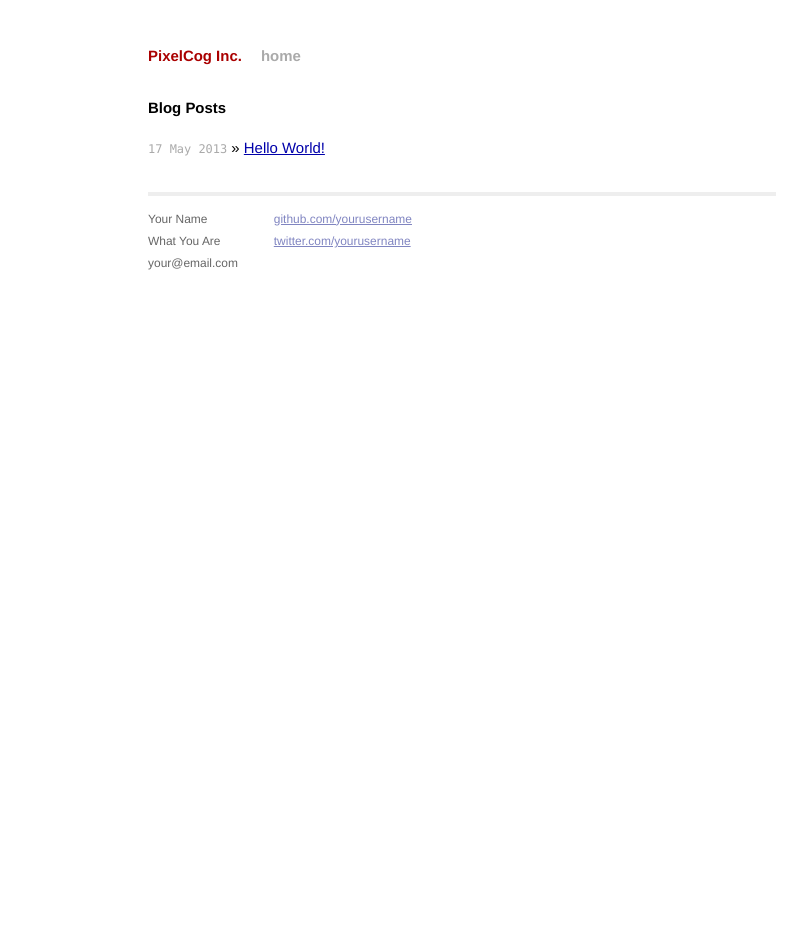
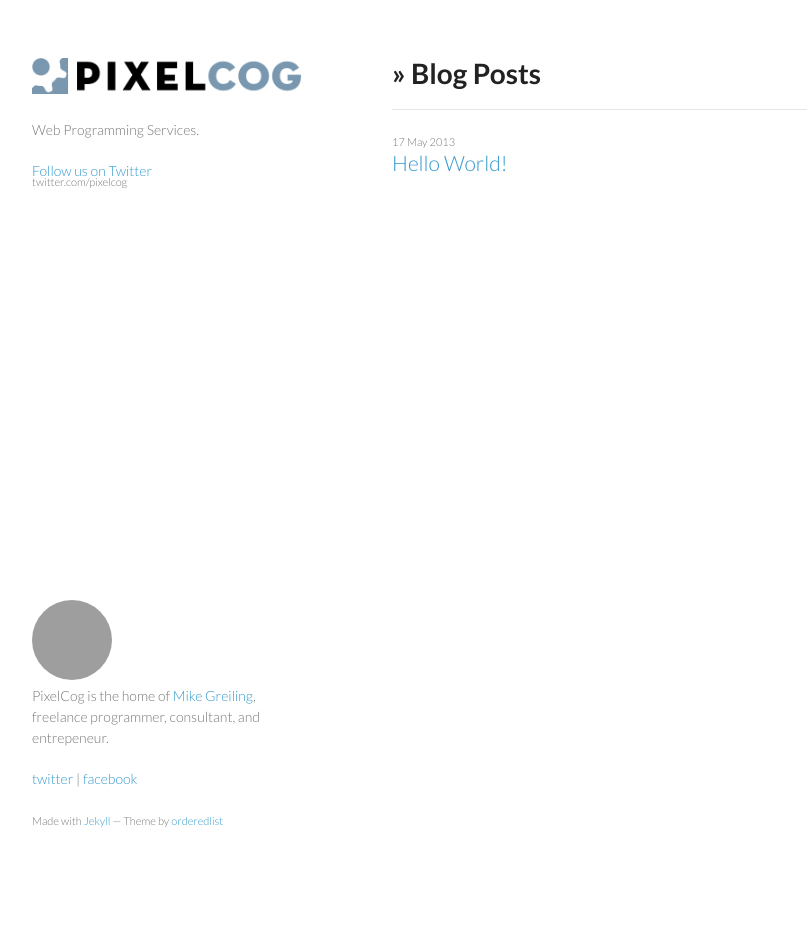
Before and after one commit to pixelcog/pixelcog.com, a Jekyll site: the page built from index.html, in a window 1280 px wide. Shown: the whole page, without its empty margins (178-985 px from the left). Built offline with Jekyll 4.4.1, drawn with Linux system fonts in a browser that asks for light colours; after the commit the page ends 900 px from its top, so only the background shows below that; grey boxes are pictures that could not be loaded.

Commit message:
install theme based on orderedlist.github.io/minimal

```diff
--- a/_layouts/default.html
+++ b/_layouts/default.html
@@ -1,46 +1,34 @@
-<!DOCTYPE html>
+<!doctype html>
 <html>
 	<head>
 		<meta charset="utf-8">
-        <meta http-equiv="X-UA-Compatible" content="IE=edge,chrome=1">
-        <title>{{ page.title }}</title>
-        <meta name="viewport" content="width=device-width">
+		<meta http-equiv="X-UA-Compatible" content="chrome=1">
+		<title>PixelCog | {{ page.title }}</title>
 
-        <!-- syntax highlighting CSS -->
+		<link rel="stylesheet" href="/css/main.css">
 		<link rel="stylesheet" href="/css/syntax.css">
-
-        <!-- Custom CSS -->
-        <link rel="stylesheet" href="/css/main.css">
-
+		<meta name="viewport" content="width=device-width, initial-scale=1, user-scalable=no">
+		<!--[if lt IE 9]>
+		<script src="//html5shiv.googlecode.com/svn/trunk/html5.js"></script>
+		<![endif]-->
 	</head>
 	<body>
-
-        <div class="container">
-          <div class="site">
-            <div class="header">
-              <h1 class="title"><a href="/">{{ site.name }}</a></h1>
-              <a class="extra" href="/">home</a>
+		<div class="wrapper">
+			<header>
+				<h1><a href="/"><img src="/img/pixelcog-logo.png" alt="{{ site.name }}" width="300" /></a></h1>
+				<p>Web Programming Services.</p>
+				<p class="view"><a href="http://twitter.com/pixelcog">Follow us on Twitter <small>twitter.com/pixelcog</small></a></p>
+			</header>
+			<section>
+				{{ content }}
+			</section>
+			<footer>
+				<img class="avatar" src="http://www.gravatar.com/avatar/33f90637d77f8d4da67faafd3af6597e?s=160" alt="Avatar">
+				<p>PixelCog is the home of <a href="http://github.com/mikegreiling">Mike Greiling</a>, freelance programmer, consultant, and entrepeneur.</p>
+				<p><a href="http://twitter.com/mikegreiling">twitter</a> | <a href="http://facebook.com/mike.greiling">facebook</a></p>
+				<p><small>Made with <a href="http://jekyllrb.com/">Jekyll</a> &mdash; Theme by <a href="https://github.com/orderedlist">orderedlist</a></small></p>
+			</footer>
 		</div>
-
-                {{ content }}
-
-            <div class="footer">
-              <div class="contact">
-                <p>
-                  Your Name<br />
-                  What You Are<br />
-                  your@email.com
-                </p>
-              </div>
-              <div class="contact">
-                <p>
-                  <a href="http://github.com/yourusername/">github.com/yourusername</a><br />
-                  <a href="http://twitter.com/yourusername/">twitter.com/yourusername</a><br />
-                </p>
-              </div>
-            </div>
-          </div>
-        </div> <!-- /container -->
-
+		<script src="js/scale.fix.js"></script>
 	</body>
 </html>
--- a/_layouts/post.html
+++ b/_layouts/post.html
@@ -1,7 +1,7 @@
 ---
 layout: default
 ---
-<h2>{{ page.title }}</h2>
+<h1>{{ page.title }}</h1>
 <p class="meta">{{ page.date | date_to_string }}</p>
 
 <div id="post">
--- a/css/main.css
+++ b/css/main.css
@@ -1,165 +1,302 @@
-/*****************************************************************************/
-/*
-/* Common
-/*
-/*****************************************************************************/
-
-/* Global Reset */
-* {
-  margin: 0;
-  padding: 0;
-}
-
-html, body { height: 100%; }
+@import url(https://fonts.googleapis.com/css?family=Lato:300italic,700italic,300,700);
 
 body {
-  background-color: #FFF;
-  font: 13.34px Helvetica, Arial, sans-serif;
-  font-size: small;
-  text-align: center;
+  padding:50px;
+  font:14px/1.5 Lato, "Helvetica Neue", Helvetica, Arial, sans-serif;
+  color:#777;
+  font-weight:300;
 }
 
 h1, h2, h3, h4, h5, h6 {
-  font-size: 100%; }
+  color:#222;
+  margin:0 0 20px;
+}
 
-h1 { margin-bottom: 1em; }
-p { margin: 1em 0; }
+p, ul, ol, table, pre, dl {
+  margin:0 0 20px;
+}
 
-a         { color: #00a; }
-a:hover   { color: #000; }
-a:visited { color: #a0a; }
+h1, h2, h3 {
+  line-height:1.1;
+}
+
+h1 {
+  font-size:28px;
+}
+
+h2 {
+  color:#393939;
+}
+
+h3, h4, h5, h6 {
+  color:#494949;
+}
+
+a {
+  color:#39c;
+  font-weight:400;
+  text-decoration:none;
+}
+
+a:hover {
+  color:#069;
+}
+
+a small {
+  font-size:11px;
+  color:#777;
+  margin-top:-0.6em;
+  display:block;
+}
+
+a:hover small {
+  color:#777;
+}
+
+.wrapper {
+  width:860px;
+  margin:0 auto;
+}
+
+blockquote {
+  border-left:1px solid #e5e5e5;
+  margin:0;
+  padding:0 0 0 20px;
+  font-style:italic;
+}
+
+code, pre {
+  font-family:Monaco, Bitstream Vera Sans Mono, Lucida Console, Terminal;
+  color:#333;
+  font-size:12px;
+}
+
+pre {
+  padding:8px 15px;
+  background: #f8f8f8;
+  border-radius:5px;
+  border:1px solid #e5e5e5;
+  overflow-x: auto;
+}
 
 table {
-  font-size: inherit;
-  font: 100%;
+  width:100%;
+  border-collapse:collapse;
 }
 
-/*****************************************************************************/
-/*
-/* Home
-/*
-/*****************************************************************************/
-ul.posts {
-  list-style-type: none;
-  margin-bottom: 2em;
+th, td {
+  text-align:left;
+  padding:5px 10px;
+  border-bottom:1px solid #e5e5e5;
 }
 
-ul.posts li {
-  line-height: 1.75em;
+dt {
+  color:#444;
+  font-weight:700;
 }
 
-ul.posts span {
-  color: #aaa;
-  font-family: Monaco, "Courier New", monospace;
-  font-size: 80%;
+th {
+  color:#444;
 }
 
-/*****************************************************************************/
-/*
-/* Site
-/*
-/*****************************************************************************/
-
-.site {
-  font-size: 115%;
-  text-align: justify;
-  width: 42em;
-  margin: 3em auto 2em;
-  line-height: 1.5em;
+img {
+  max-width:100%;
 }
 
-.site .header a {
-  font-weight: bold;
-  text-decoration: none;
+header {
+  width:270px;
+  float:left;
+  position:fixed;
 }
 
-.site .header h1.title {
-  display: inline-block;
-  margin-bottom: 2em;
+header ul {
+  list-style:none;
+  height:40px;
+
+  padding:0;
+
+  background: #eee;
+  background: -moz-linear-gradient(top, #f8f8f8 0%, #dddddd 100%);
+  background: -webkit-gradient(linear, left top, left bottom, color-stop(0%,#f8f8f8), color-stop(100%,#dddddd));
+  background: -webkit-linear-gradient(top, #f8f8f8 0%,#dddddd 100%);
+  background: -o-linear-gradient(top, #f8f8f8 0%,#dddddd 100%);
+  background: -ms-linear-gradient(top, #f8f8f8 0%,#dddddd 100%);
+  background: linear-gradient(top, #f8f8f8 0%,#dddddd 100%);
+
+  border-radius:5px;
+  border:1px solid #d2d2d2;
+  box-shadow:inset #fff 0 1px 0, inset rgba(0,0,0,0.03) 0 -1px 0;
+  width:270px;
 }
 
-.site .header h1.title a {
-  color: #a00;
+header li {
+  width:89px;
+  float:left;
+  border-right:1px solid #d2d2d2;
+  height:40px;
 }
 
-.site .header h1.title a:hover {
-  color: #000;
+header li:first-child a {
+  border-radius:5px 0 0 5px;
 }
 
-.site .header a.extra {
-  color: #aaa;
-  margin-left: 1em;
+header li:last-child a {
+  border-radius:0 5px 5px 0;
 }
 
-.site .header a.extra:hover {
-  color: #000;
+header ul a {
+  line-height:1;
+  font-size:11px;
+  color:#999;
+  display:block;
+  text-align:center;
+  padding-top:6px;
+  height:34px;
 }
 
-.site .meta {
-  color: #aaa;
+header ul a:hover {
+  color:#999;
+  background: -moz-linear-gradient(top, #fff 0%, #ddd 100%);
+  background: -webkit-gradient(linear, left top, left bottom, color-stop(0%,#fff), color-stop(100%,#ddd));
+  background: -webkit-linear-gradient(top, #fff 0%,#ddd 100%);
+  background: -o-linear-gradient(top, #fff 0%,#ddd 100%);
+  background: -ms-linear-gradient(top, #fff 0%,#ddd 100%);
+  background: linear-gradient(top, #fff 0%,#ddd 100%);
 }
 
-.site .footer {
-  font-size: 80%;
-  color: #666;
-  border-top: 4px solid #eee;
-  margin-top: 2em;
-  overflow: hidden;
+header ul a:active {
+  -webkit-box-shadow: inset 0px 2px 2px 0px #ddd;
+  -moz-box-shadow: inset 0px 2px 2px 0px #ddd;
+  box-shadow: inset 0px 2px 2px 0px #ddd;
 }
 
-.site .footer .contact {
-  float: left;
-  margin-right: 3em;
+strong {
+  color:#222;
+  font-weight:700;
 }
 
-.site .footer .contact a {
-  color: #8085C1;
+header ul li + li {
+  width:88px;
+  border-left:1px solid #fff;
 }
 
-.site .footer .rss {
-  margin-top: 1.1em;
-  margin-right: -.2em;
-  float: right;
+header ul li + li + li {
+  border-right:none;
+  width:89px;
 }
 
-.site .footer .rss img {
-  border: 0;
+header ul a strong {
+  font-size:14px;
+  display:block;
+  color:#222;
 }
 
-/*****************************************************************************/
-/*
-/* Posts
-/*
-/*****************************************************************************/
-
-/* standard */
-#post pre {
-  border: 1px solid #ddd;
-  background-color: #eef;
-  padding: 0 .4em;
+section {
+  width:500px;
+  float:right;
+  padding-bottom:50px;
 }
 
-#post ul, #post ol {
-  margin-left: 1.35em;
+small {
+  font-size:11px;
 }
 
-#post code {
-  border: 1px solid #ddd;
-  background-color: #eef;
-  padding: 0 .2em;
+hr {
+  border:0;
+  background:#e5e5e5;
+  height:1px;
+  margin:0 0 20px;
 }
 
-#post pre code {
-  border: none;
+footer {
+  width:270px;
+  float:left;
+  position:fixed;
+  bottom:50px;
 }
 
-/* terminal */
-#post pre.terminal {
-  border: 1px solid #000;
-  background-color: #333;
-  color: #FFF;
+footer .avatar {
+	border-radius: 40px;
+	-webkit-border-radius: 40px;
+	-moz-border-radius: 40px;
+	-o-border-radius: 40px;
+	-ms-border-radius: 40px;
+	-khtml-border-radius: 40px;
+	width:80px;
+	height:80px;
 }
 
-#post pre.terminal code {
-  background-color: #333;
+@media print, screen and (max-width: 960px) {
+
+  div.wrapper {
+    width:auto;
+    margin:0;
+  }
+
+  header, section, footer {
+    float:none;
+    position:static;
+    width:auto;
+  }
+
+  header {
+    padding-right:320px;
+  }
+
+  section {
+    border:1px solid #e5e5e5;
+    border-width:1px 0;
+    padding:20px 0;
+    margin:0 0 20px;
+  }
+
+  header a small {
+    display:inline;
+  }
+
+  header ul {
+    position:absolute;
+    right:50px;
+    top:52px;
+  }
 }
+
+@media print, screen and (max-width: 720px) {
+  body {
+    word-wrap:break-word;
+  }
+
+  header {
+    padding:0;
+  }
+
+  header ul, header p.view {
+    position:static;
+  }
+
+  header, footer {
+    text-align: center;
+  }
+
+  pre, code {
+    word-wrap:normal;
+  }
+}
+
+@media print, screen and (max-width: 480px) {
+  body {
+    padding:15px;
+  }
+
+  header ul {
+    display:none;
+  }
+}
+
+@media print {
+  body {
+    padding:0.4in;
+    font-size:12pt;
+    color:#444;
+  }
+}
--- a/css/syntax.css
+++ b/css/syntax.css
@@ -17,10 +17,11 @@
 .highlight .go { color: #888888 } /* Generic.Output */
 .highlight .gp { color: #555555 } /* Generic.Prompt */
 .highlight .gs { font-weight: bold } /* Generic.Strong */
-.highlight .gu { color: #aaaaaa } /* Generic.Subheading */
+.highlight .gu { color: #800080; font-weight: bold; } /* Generic.Subheading */
 .highlight .gt { color: #aa0000 } /* Generic.Traceback */
 .highlight .kc { font-weight: bold } /* Keyword.Constant */
 .highlight .kd { font-weight: bold } /* Keyword.Declaration */
+.highlight .kn { font-weight: bold } /* Keyword.Namespace */
 .highlight .kp { font-weight: bold } /* Keyword.Pseudo */
 .highlight .kr { font-weight: bold } /* Keyword.Reserved */
 .highlight .kt { color: #445588; font-weight: bold } /* Keyword.Type */
@@ -58,3 +59,11 @@
 .highlight .vg { color: #008080 } /* Name.Variable.Global */
 .highlight .vi { color: #008080 } /* Name.Variable.Instance */
 .highlight .il { color: #009999 } /* Literal.Number.Integer.Long */
+
+.type-csharp .highlight .k { color: #0000FF }
+.type-csharp .highlight .kt { color: #0000FF }
+.type-csharp .highlight .nf { color: #000000; font-weight: normal }
+.type-csharp .highlight .nc { color: #2B91AF }
+.type-csharp .highlight .nn { color: #000000 }
+.type-csharp .highlight .s { color: #A31515 }
+.type-csharp .highlight .sc { color: #A31515 }
--- a/index.html
+++ b/index.html
@@ -1,13 +1,13 @@
 ---
 layout: default
-title: Your New Jekyll Site
+title: Blog
 ---
 
 <div id="home">
-  <h1>Blog Posts</h1>
-  <ul class="posts">
-    {% for post in site.posts %}
-      <li><span>{{ post.date | date_to_string }}</span> &raquo; <a href="{{ post.url }}">{{ post.title }}</a></li>
-    {% endfor %}
-  </ul>
+	<h1>» Blog Posts</h1>
+	<hr />
+{% for post in site.posts %}
+	<small>{{ post.date | date_to_string }}</small>
+	<h2><a href="{{ post.url }}">{{ post.title }}</a></h2>
+{% endfor %}
 </div>
--- /dev/null
+++ b/js/scale.fix.js
@@ -0,0 +1,17 @@
+var metas = document.getElementsByTagName('meta');
+var i;
+if (navigator.userAgent.match(/iPhone/i)) {
+  for (i=0; i<metas.length; i++) {
+    if (metas[i].name == "viewport") {
+      metas[i].content = "width=device-width, minimum-scale=1.0, maximum-scale=1.0";
+    }
+  }
+  document.addEventListener("gesturestart", gestureStart, false);
+}
+function gestureStart() {
+  for (i=0; i<metas.length; i++) {
+    if (metas[i].name == "viewport") {
+      metas[i].content = "width=device-width, minimum-scale=0.25, maximum-scale=1.6";
+    }
+  }
+}
```
Also changed, not shown: img/pixelcog-logo.png (added). Lines whose indentation alone changed are shown as unchanged.
